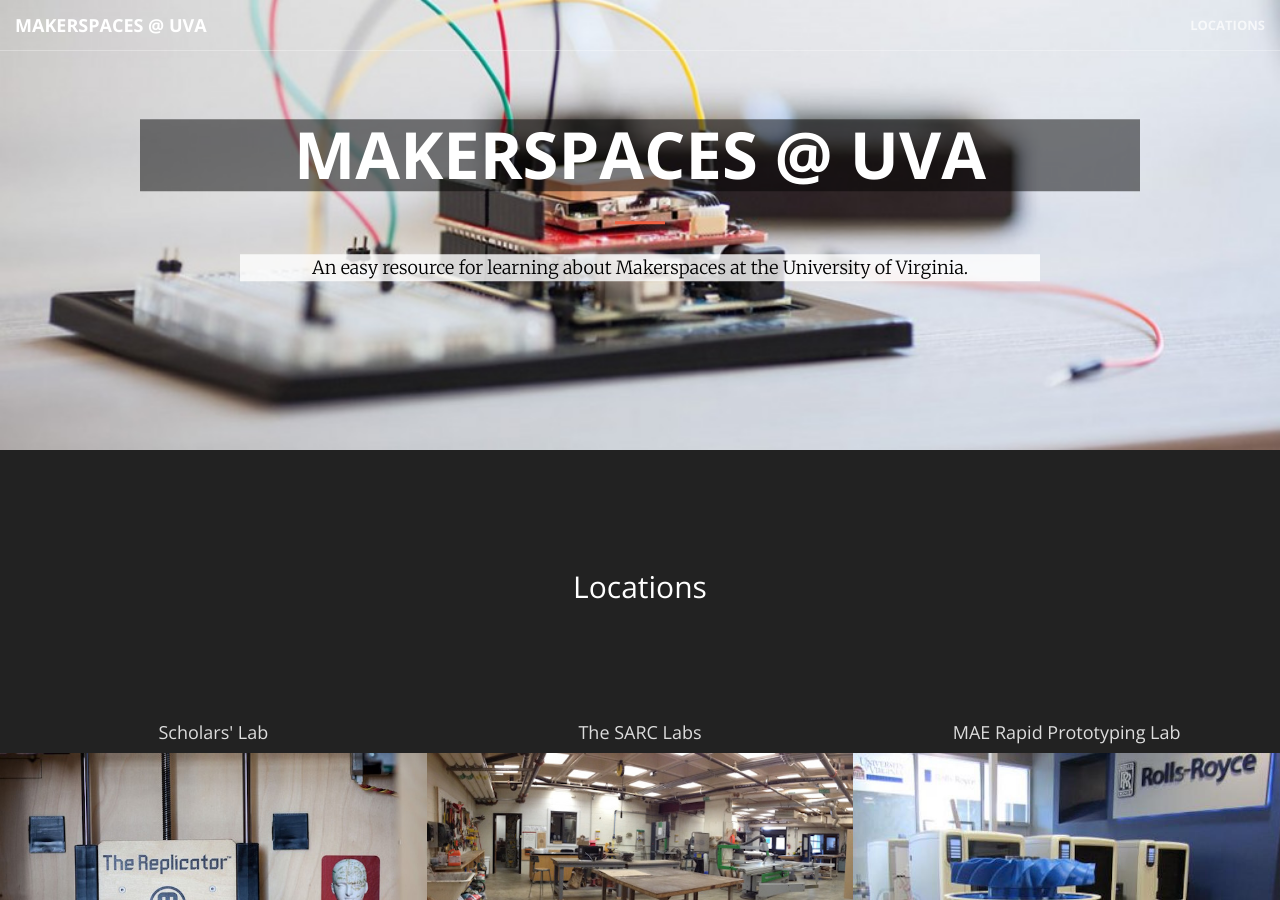
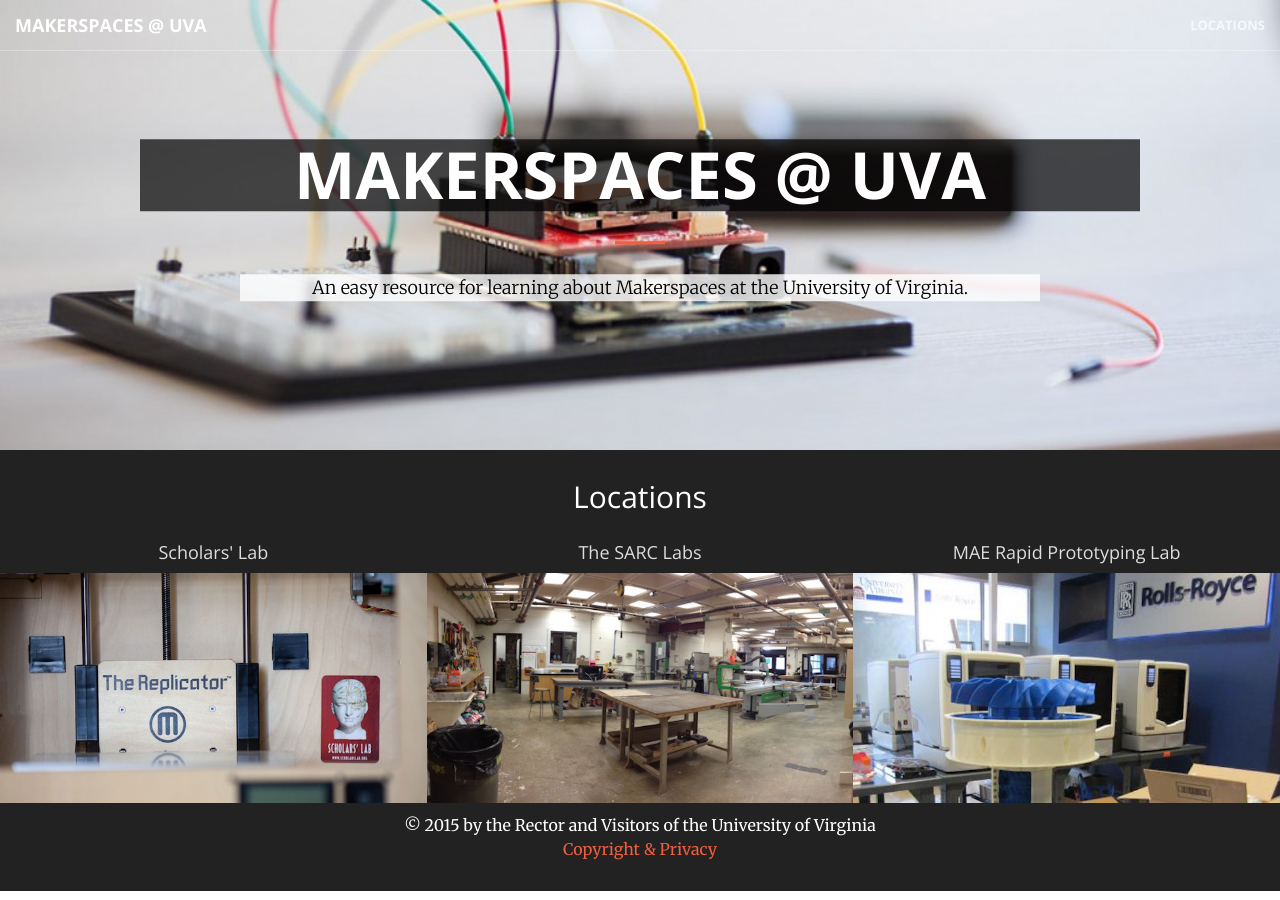
Before and after one commit to ammonshepherd/uva-makerspaces, a Jekyll site: the page built from index.html, in a window 1280 px wide and 900 px high. Built offline with Jekyll 4.4.1, drawn with Linux system fonts in a browser that asks for light colours.

Commit message:
Darken header opacity, tighten space around Locations section.

```diff
--- a/css/creative.css
+++ b/css/creative.css
@@ -81,7 +81,7 @@ p {
 }
 
 section {
-    padding: 100px 0;
+    padding: 10px 0;
 }
 
 aside {
@@ -214,7 +214,7 @@ header .header-content .header-content-inner h1 {
     margin-bottom: 0;
     text-transform: uppercase;
     font-weight: 700;
-    background: rgba(0,0,0,0.5);
+    background: rgba(0,0,0,0.7);
 }
 
 header .header-content .header-content-inner hr {
@@ -222,7 +222,7 @@ header .header-content .header-content-inner hr {
 }
 
 header .header-content .header-content-inner p {
-    margin-bottom: 50px;
+    margin-bottom: 10px;
     font-size: 16px;
     font-weight: 300;
     color: black;
```
